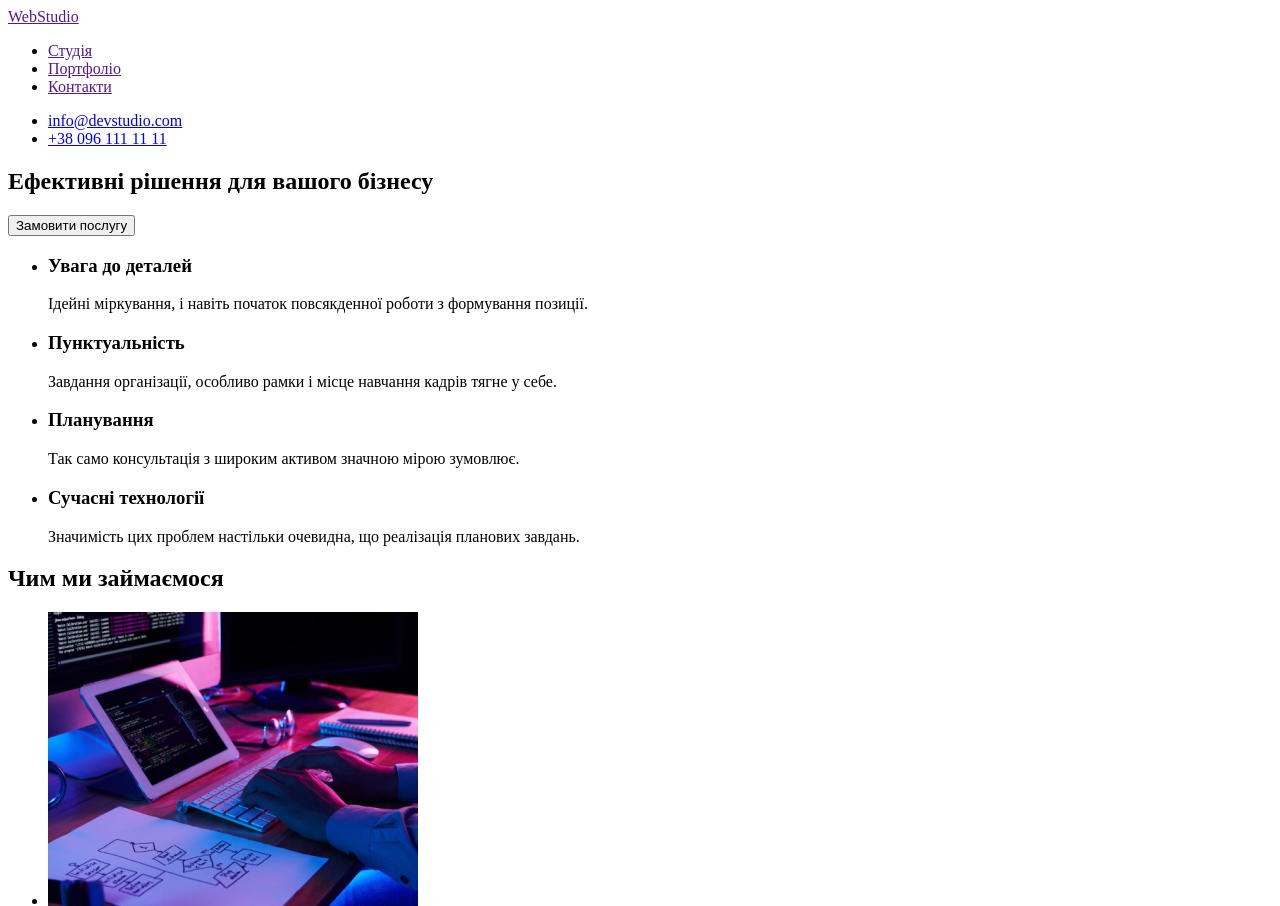
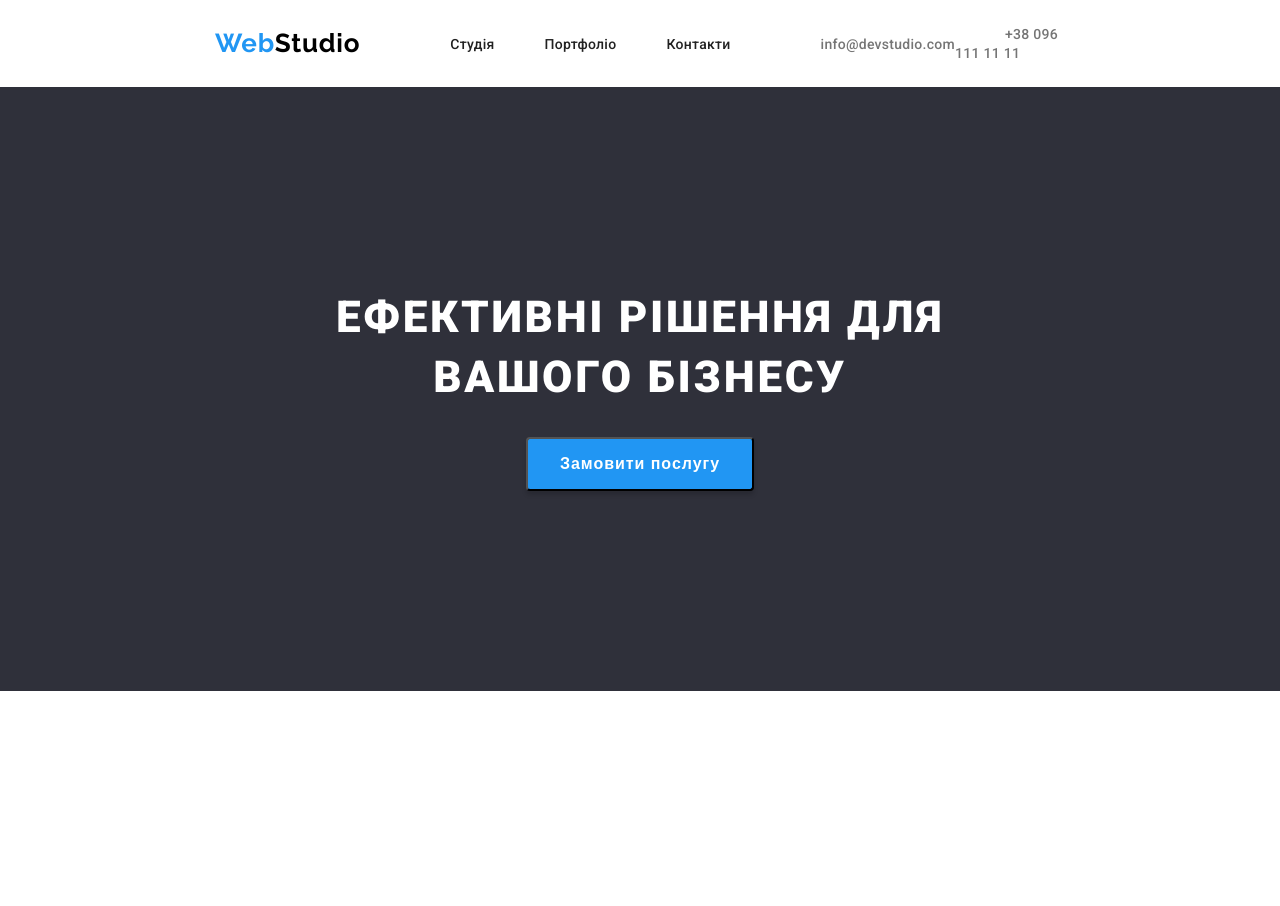
Before and after one commit to Igor-Yarik/goit-markup-hw-02, a plain HTML site: page index.html in a window 1280 px wide. Shown: the top 906 px of the page. After the commit the page ends 800 px from the top, so only its background shows below. Drawn offline with Linux system fonts and the light colour scheme.

Commit message:
added styles

```diff
--- a/index.html
+++ b/index.html
@@ -5,30 +5,35 @@
     <meta charset="UTF-8">
     <meta http-equiv="X-UA-Compatible" content="IE=edge">
     <meta name="viewport" content="width=device-width, initial-scale=1.0">
-    <title>goit-markup-hw-01</title>
+    <title>goit-markup-hw-02</title>
+    <link rel="stylesheet" href="styles.css">
+    <link
+        href="https://fonts.googleapis.com/css2?family=Raleway:wght@700&family=Roboto:wght@400;500;700;900&display=swap"
+        rel="stylesheet">
 </head>
 
 <body>
-    <header>
-        <a href="">WebStudio</a>
-        <nav>
-            <ul>
-                <li><a href="">Студія</a></li>
-                <li><a href="">Портфоліо</a></li>
-                <li><a href="">Контакти</a></li>
+    <header class="head">
+            <nav class="head_navigation">
+                <a class="logo" href=""><span>Web</span>Studio</a>
+                <ul class="head_navigation_list">
+                    <li><a class="head_navigation_link" href="">Студія</a></li>
+                    <li><a class="head_navigation_link" href="">Портфоліо</a></li>
+                    <li><a class="head_navigation_link" href="">Контакти</a></li>
+                </ul>
+            </nav>
+            <ul class="head_navigation_list">
+                <li><a class="head_navigation_link link_contact" href="mailto:info@devstudio.co">info@devstudio.com</a>
+                </li>
+                <li><a class="head_navigation_link link_contact" href="tel:+380961111111">+38 096 111 11 11</a></li>
             </ul>
-        </nav>
-        <ul>
-            <li><a href="mailto:info@devstudio.co">info@devstudio.com</a></li>
-            <li><a href="tel:+380961111111">+38 096 111 11 11</a></li>
-        </ul>
     </header>
     <main>
-        <section>
-            <h1>Ефективні рішення для вашого бізнесу</h1>
-            <button type="button">Замовити послугу</button>
+        <section class="first_section">
+            <h1 class="main_title">Ефективні рішення для вашого бізнесу</h1>
+            <button class="main_btn" type="button">Замовити послугу</button>
         </section>
-        <section>
+        <!-- <section>
             <ul>
                 <li>
                     <h3>Увага до деталей</h3>
@@ -99,16 +104,16 @@
                     </li>
                 </ul>
             </div>
-        </section>
+        </section> -->
     </main>
-    <footer>
+    <!-- <footer>
         <a href="">WebStudio</a>
         <address>м. Київ, пр-т Лесі Українки, 26</address>
         <ul>
             <li><a href="mailto:info@devstudio.co">info@devstudio.com</a></li>
             <li><a href="tel:+380961111111">+38 096 111 11 11</a></li>
         </ul>
-    </footer>
+    </footer> -->
 </body>
 
 </html>
--- /dev/null
+++ b/styles.css
@@ -0,0 +1,116 @@
+* {
+    box-sizing: border-box;
+}
+
+body {
+    margin: 0;
+    font-family: 'Roboto', sans-serif;
+}
+
+h1, h2, h3, h4, p, ul {
+    margin: 0;
+}
+
+ul {
+    list-style: none;
+}
+
+a {
+    text-decoration: none;
+}
+
+
+
+
+
+/* ========================== LOGO ========================== */
+
+.logo {
+    font-family: 'Raleway', sans-serif;
+    font-weight: 700;
+    font-size: 26px;
+    line-height: 31px;
+    letter-spacing: 0.03em;
+    color: #000000;
+}
+
+.logo span {
+    color: #2196F3;
+}
+
+/* ========================== HEADER ========================== */
+
+.head {
+    display: flex;
+    justify-content: space-between;
+    padding: 24px 215px 25px 215px;
+}
+
+.head_navigation {
+    display: flex;
+    align-items: center;
+}
+
+.head_navigation_list {
+    display: flex;
+    align-items: center;
+}
+
+.head_navigation_link {
+    margin-left: 50px;
+    font-weight: 500;
+    font-size: 14px;
+    line-height: 16px;
+    letter-spacing: 0.02em;
+    color: #212121;
+}
+
+.link_contact {
+    color: #757575;
+}
+
+.head_navigation_link:hover {
+    color: #2196F3;
+}
+
+
+
+
+/* ========================== MAIN ========================== */
+
+.first_section {
+    display: flex;
+    flex-direction: column;
+    align-items: center;
+    padding: 200px 0;
+    background-color: #2F303A;
+
+}
+
+.main_title {
+    width: 700px;
+    font-weight: 900;
+    font-size: 44px;
+    line-height: 60px;
+    text-align: center;
+    letter-spacing: 0.06em;
+    text-transform: uppercase;
+    color: #FFFFFF;
+    padding-bottom: 30px;
+}
+
+.main_btn {
+    display: flex;
+    background: #2196F3;
+    box-shadow: 0px 4px 4px rgba(0, 0, 0, 0.15);
+    border-radius: 4px;
+    padding: 10px 32px;
+    font-weight: 700;
+    font-size: 16px;
+    line-height: 30px;
+    display: flex;
+    align-items: center;
+    text-align: center;
+    letter-spacing: 0.06em;
+    color: #FFFFFF;
+}
```
